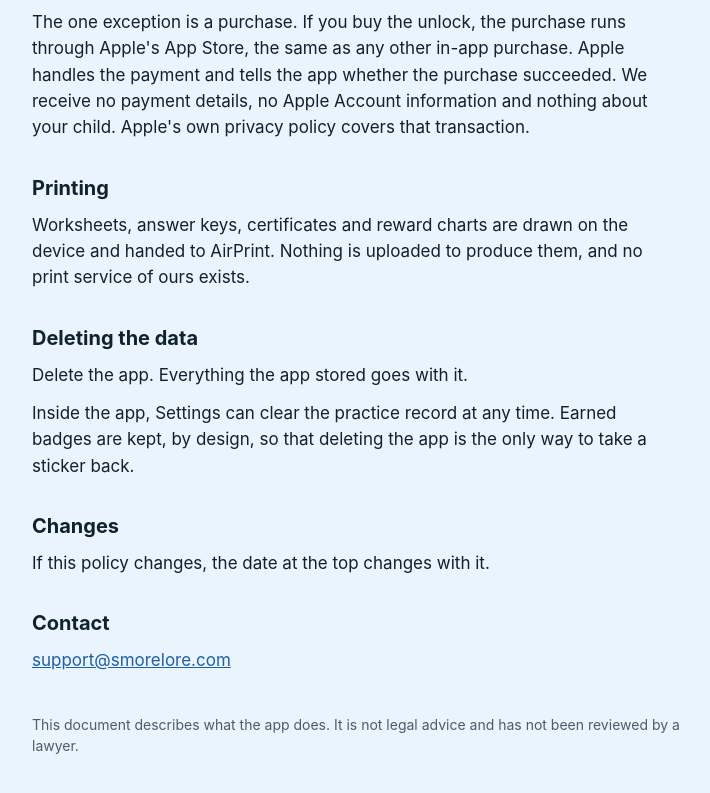
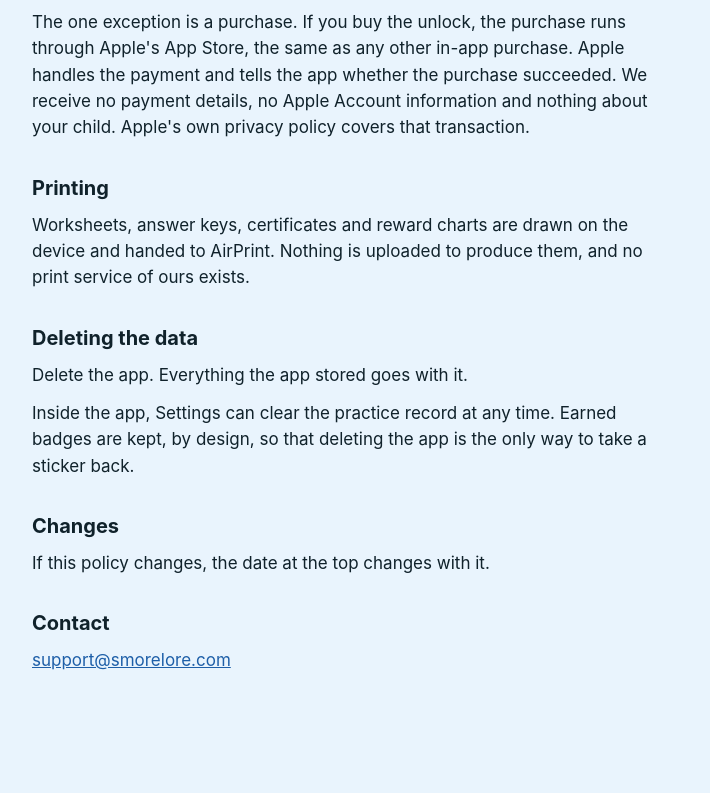
Before and after one commit to tokaberonty/smorelore, a plain HTML site: page math-facts/privacy/index.html in a window 1280 px wide. Shown: the part 1107-1900 px from the top of the page, without its empty margins (284-994 px from the left). After the commit the page ends 1857 px from the top, so only its background shows below. Drawn offline with Linux system fonts and the light colour scheme.

Commit message:
The privacy policy drops its legal-advice footer

```diff
--- a/math-facts/privacy/index.html
+++ b/math-facts/privacy/index.html
@@ -67,8 +67,6 @@
   <h2>Contact</h2>
   <p><a href="mailto:support@smorelore.com">support@smorelore.com</a></p>
 
-  <footer>This document describes what the app does. It is not legal advice and has not
-  been reviewed by a lawyer.</footer>
 </main>
 </body>
 </html>
```
